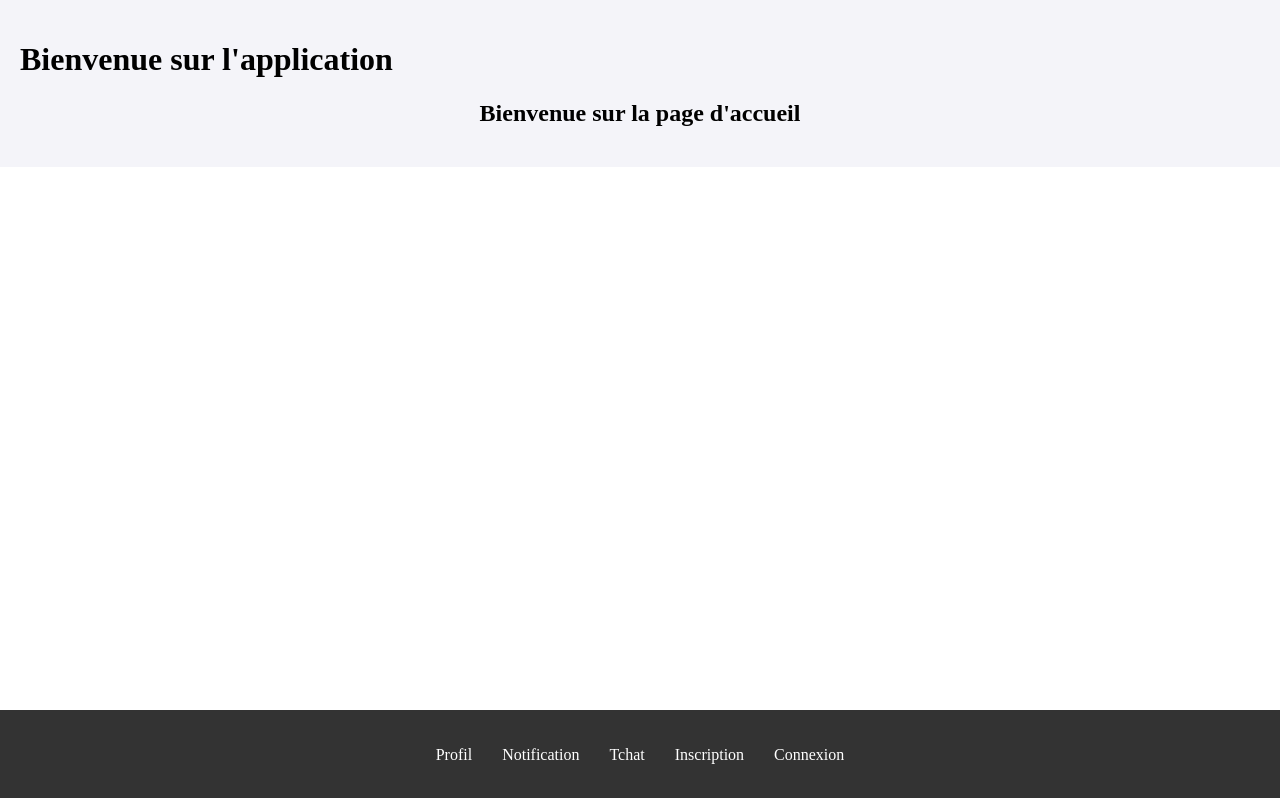
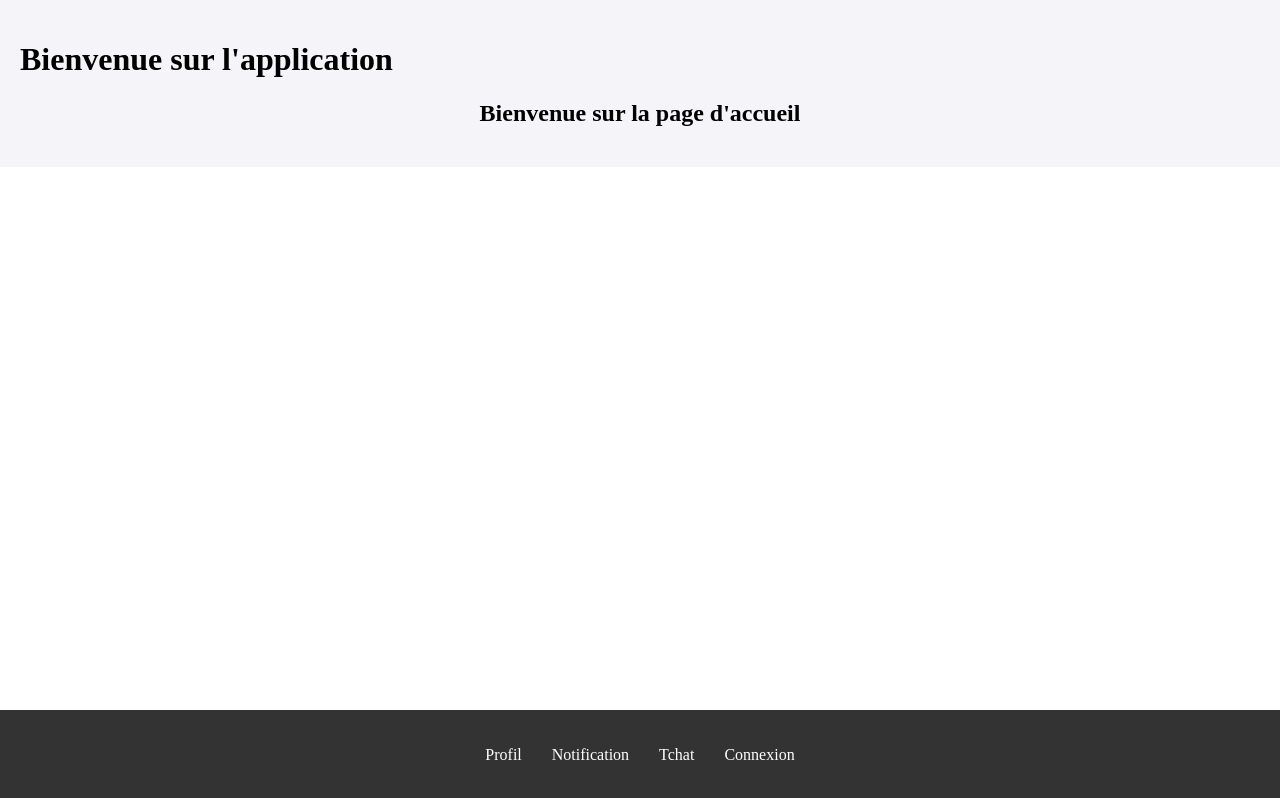
Before and after one commit to DevsAreAlsoHumans/Lovidate, a React (Vite) app in the folder front/: page / in a window 1280 px wide. Built offline with nearby package versions, Linux system fonts and the light colour scheme.

Commit message:
update footer connexion&inscription

```diff
--- a/front/src/components/home.jsx
+++ b/front/src/components/home.jsx
@@ -1,4 +1,4 @@
-import React from 'react';
+import React, { useState, useEffect } from 'react';
 import { BrowserRouter as Router, Routes, Route, Link } from 'react-router-dom';
 import Profil from './profil';
 import Notification from './notification';
@@ -8,6 +8,17 @@ import Connexion from "./connexion.jsx";
 import '../style/footer.css';
 
 const Home = () => {
+    const [isAuthenticated, setIsAuthenticated] = useState(false);
+
+    // Vérifier l'état d'authentification (si un token ou une info est présente)
+    useEffect(() => {
+        // Vérifier dans le localStorage si un utilisateur est connecté
+        const userData = localStorage.getItem('user');  // Par exemple, tu peux stocker des infos dans le localStorage après connexion
+        if (userData) {
+            setIsAuthenticated(true);
+        }
+    }, []);
+
     return (
         <Router>
             <div className="main-content">
@@ -18,8 +29,8 @@ const Home = () => {
                     <Route path="/profil" element={<Profil />} />
                     <Route path="/notification" element={<Notification />} />
                     <Route path="/message" element={<Messagerie />} />
-            <Route path="/inscription" element={<Inscription />} />
-            <Route path="/connexion" element={<Connexion />} />
+                    <Route path="/inscription" element={<Inscription setIsAuthenticated={setIsAuthenticated} />} />
+                    <Route path="/connexion" element={<Connexion setIsAuthenticated={setIsAuthenticated} />} />
                     <Route path="/" element={<h2>Bienvenue sur la page d'accueil</h2>} />
                 </Routes>
             </div>
@@ -30,8 +41,9 @@ const Home = () => {
                     <li><Link to="/profil">Profil</Link></li>
                     <li><Link to="/notification">Notification</Link></li>
                     <li><Link to="/message">Tchat</Link></li>
-            <li><Link to="/inscription">Inscription</Link></li>
-            <li><Link to="/connexion">Connexion</Link></li>
+
+                    {/* Ne montre le lien Connexion que si l'utilisateur n'est pas authentifié */}
+                    {!isAuthenticated && <li><Link to="/connexion">Connexion</Link></li>}
                 </ul>
             </footer>
         </Router>
```
Lines whose indentation alone changed are shown as unchanged.
